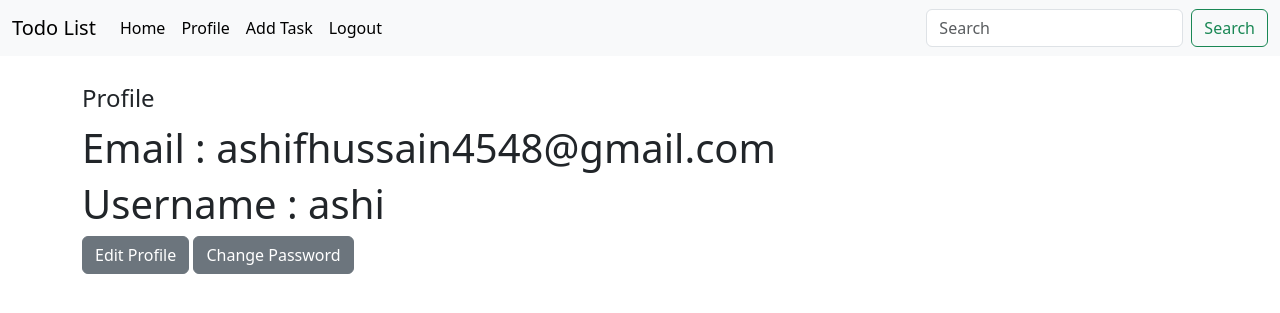
After one commit to ashifthekkupuram/todo-list, a Django app: page /auth/profile/ in a window 1280 px wide. The commit adds this page. Shown: the top 313 px of the page. Run offline with Django 4.2, Linux system fonts and the light colour scheme; a user stored in the database is signed in.

Commit message:
added profile page

```diff
--- a/templates/nav.html
+++ b/templates/nav.html
@@ -11,7 +11,7 @@
             <a class="nav-link active" aria-current="page" href="{% url 'home' %}">Home</a>
           </li>
           <li class="nav-item">
-            <a class="nav-link active" aria-current="page" href="{% url 'home' %}">Profile</a>
+            <a class="nav-link active" aria-current="page" href="{% url 'profile' %}">Profile</a>
           </li>
           <li class="nav-item">
             <a class="nav-link active" aria-current="page" href="{% url 'task-create' %}">Add Task</a>
--- /dev/null
+++ b/users/templates/users/profile.html
@@ -0,0 +1,9 @@
+{% extends 'index.html' %}
+{% block title %}Profile{% endblock title %}
+{% block content %}
+<legend>Profile</legend>
+<h1>Email : {{user.email}}</h1>
+<h1>Username : {{user.username}}</h1>
+<a class="btn btn-secondary" href="">Edit Profile</a>
+<a class="btn btn-secondary" href="">Change Password</a>
+{% endblock content %}
--- a/users/urls.py
+++ b/users/urls.py
@@ -2,11 +2,13 @@ from django.urls import path
 from .views import (
     LoginPage,
     LogoutPage,
-    UserRegisterView
+    UserRegisterView,
+    ProfileView
 )
 
 urlpatterns = [
     path('login/',LoginPage.as_view(),name='login'),
     path('logout/',LogoutPage.as_view(),name='logout'),
     path('register/',UserRegisterView.as_view(),name='register'),
+    path('profile/',ProfileView.as_view(),name='profile'),
 ]
--- a/users/views.py
+++ b/users/views.py
@@ -4,7 +4,7 @@ from django.shortcuts import render
 from django.contrib.auth.views import LoginView,LogoutView
 from django.contrib.auth.mixins import LoginRequiredMixin
 from django.urls import reverse_lazy
-from django.views.generic import FormView
+from django.views.generic import FormView,UpdateView,View
 from .forms import CustomUserCreationForm
 from django.contrib.auth import login
 from django.shortcuts import redirect
@@ -36,3 +36,7 @@ class UserRegisterView(FormView):
         if request.user.is_authenticated:
             return redirect('home')
         return super(UserRegisterView, self).get(request)
+
+class ProfileView(LoginRequiredMixin, View):
+    def get(self, request):
+        return render(request, 'users/profile.html')
```
Also changed, not shown: db.sqlite3.
